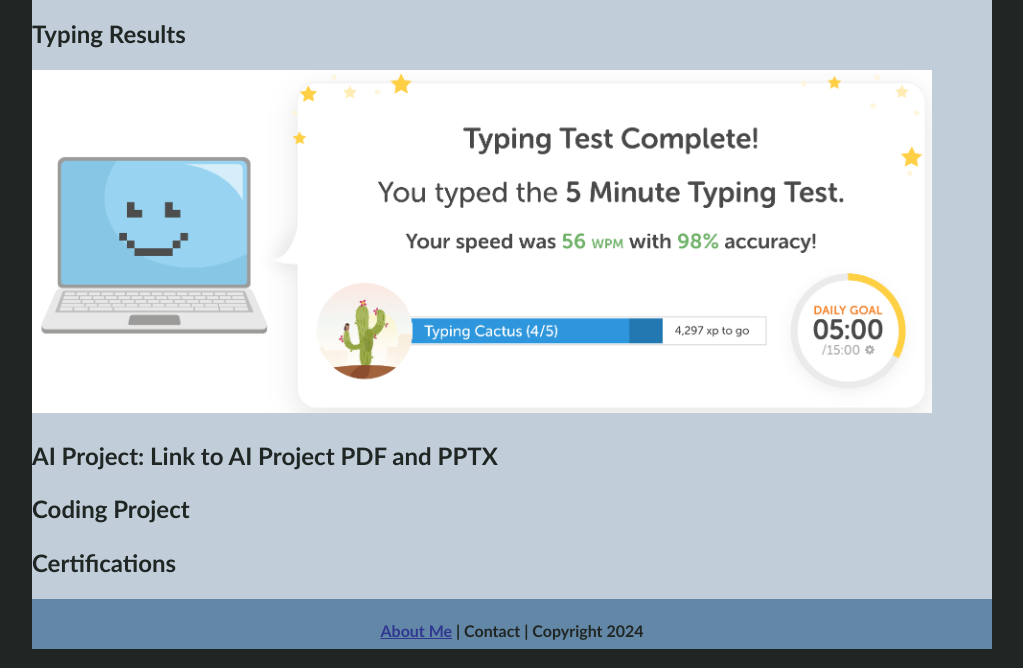
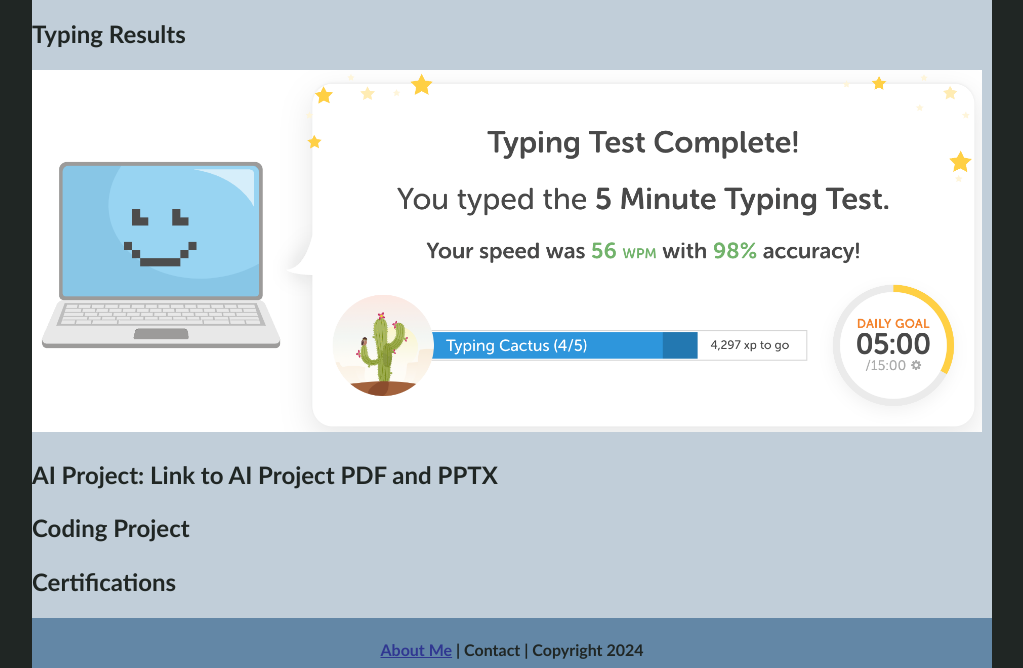
Before and after one commit to ETheLankE/EECSportfolio, a plain HTML site: page ecs/index.html in a window 1280 px wide. Shown: the part 143-811 px from the top of the page, without its empty margins (128-1151 px from the left). Drawn offline with Linux system fonts and the light colour scheme; files whose address does not match are found by name.

Commit message:
Update index.html

```diff
--- a/ecs/index.html
+++ b/ecs/index.html
@@ -16,7 +16,7 @@
          </div>
          <div class="content">
             <h2>Typing Results</h2>
-               <img src="../images/typingtest.png" alt="typing test results- 58wpm, 98% accuracy" width="900"><br>
+               <img src="../images/typingtest.png" alt="typing test results- 58wpm, 98% accuracy" width="950"><br>
             <h2>AI Project: Link to AI Project PDF and PPTX</h2>
             <h2>Coding Project</h2>
             <h2>Certifications</h2>
```
